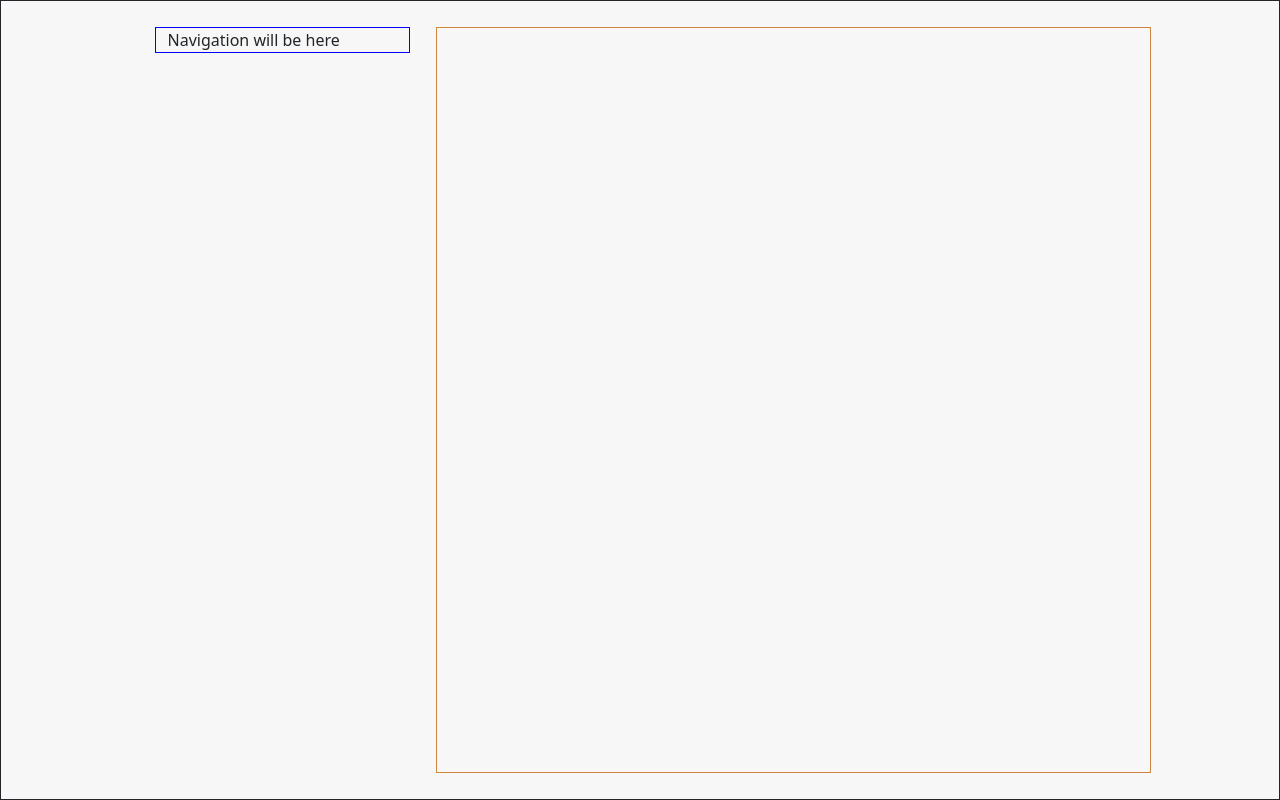
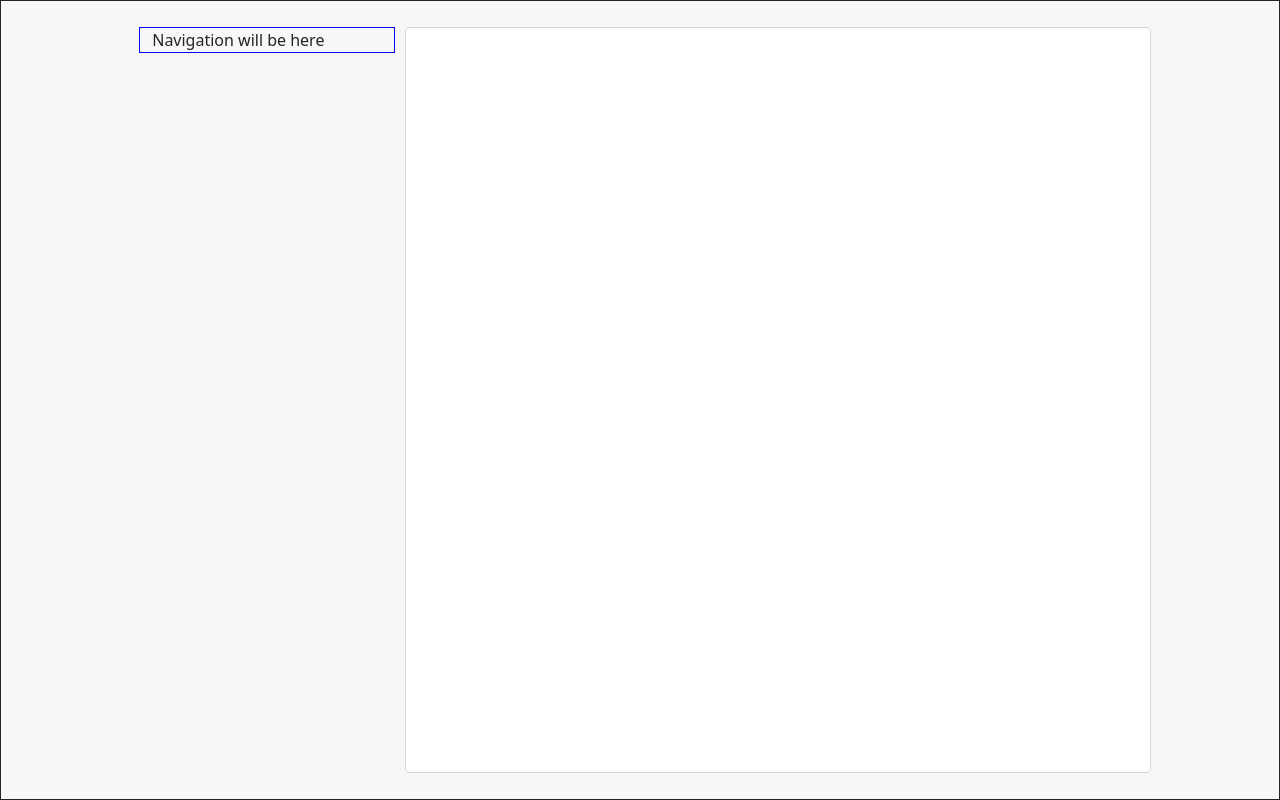
Before and after one commit to abdallahsalamehTSME/committee, a Vue app: page / in a window 1280 px wide. Built offline with nearby package versions, Linux system fonts and the light colour scheme; the HTML template or start-up script is replaced by a standard one.

Commit message:
Edit FormsContainer style

```diff
--- a/src/components/FormsContainer.vue
+++ b/src/components/FormsContainer.vue
@@ -8,9 +8,11 @@
 
 <style scoped>
 .container1 {
-  border: 1px solid peru;
-  width: 70%;
+  border: 1px solid #d7d7db;
+  width: 73%;
   height: auto;
   padding: 0.5% 1.5%;
+  background: white;
+  border-radius: 5px;
 }
 </style>
```
